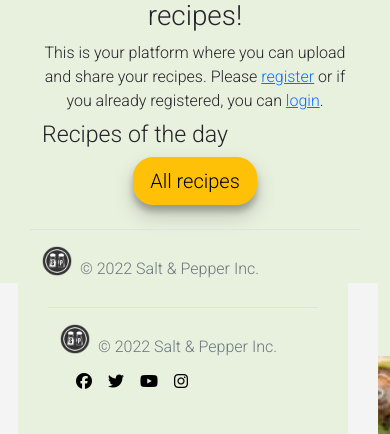
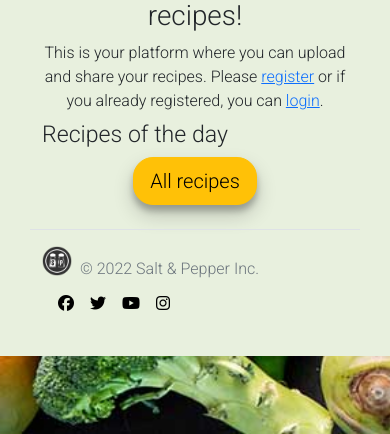
Before and after one commit to NoraPDev/Project-4, a Django app: page / in a window 390 px wide. Shown: the part 410-844 px from the top of the page. Run offline with Django 3.2, Linux system fonts and the light colour scheme; data that the repository does not hold is empty; some libraries are stand-ins or nearby versions.

Commit message:
home design fixes

```diff
--- a/templates/home.html
+++ b/templates/home.html
@@ -16,7 +16,7 @@
   <div class="row bg-green-apple">
     <div class="col-md-12">
       <h1>Welcome to the world of recipes!</h1>
-      This is your platform where you can upload and share your recipes. Please <a href="#">register</a> or if you already registered, you can <a href="{% url 'account_signup' %}">login</a>.
+      This is your platform where you can upload and share your recipes. Please <a href="{% url 'account_signup' %}">register</a> or if you already registered, you can <a href="{% url 'account_login' %}">login</a>.
 
     </div>
   </div>
@@ -60,7 +60,7 @@
     <div class="col-md-4"></div>
   </div>
 
-  <div class="row d-4k-block d-xl-none d-sm-none d-md-none d-lg-none d-xxl-none sp-footer">
+  <div class="row d-none d-4k-block d-xl-none d-sm-none d-md-none d-lg-none d-xxl-none sp-footer">
     {% include 'footer.html' %}
   </div>
 {% endblock %}
```
